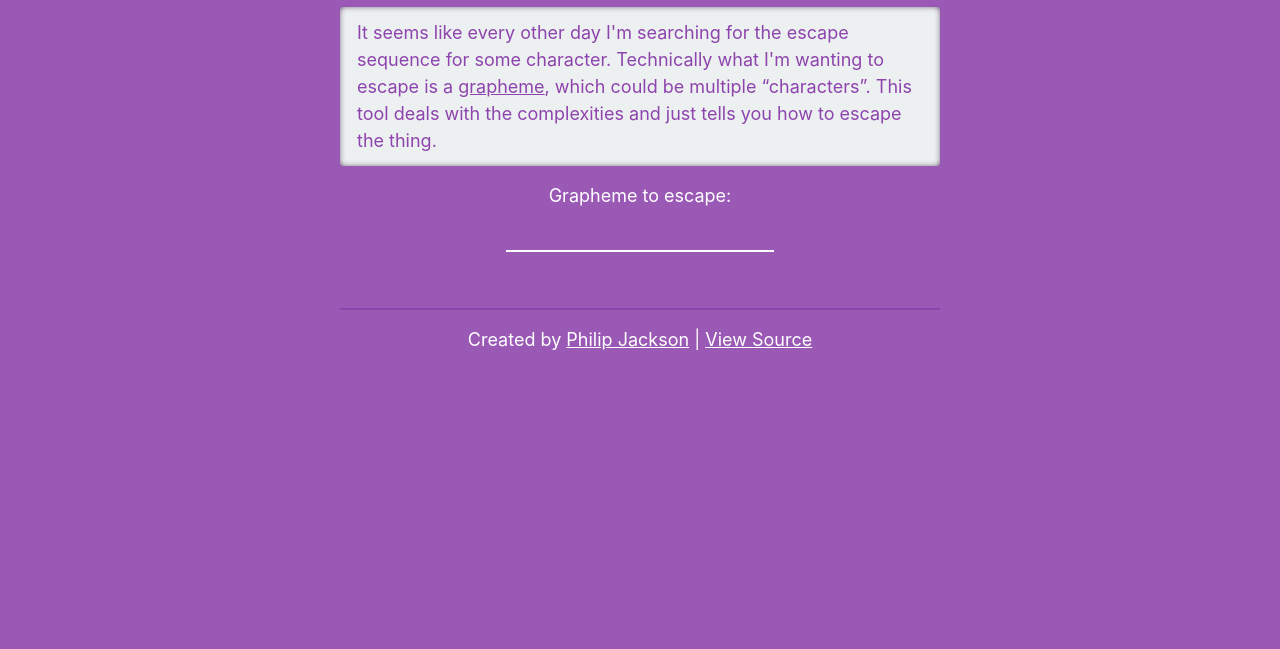
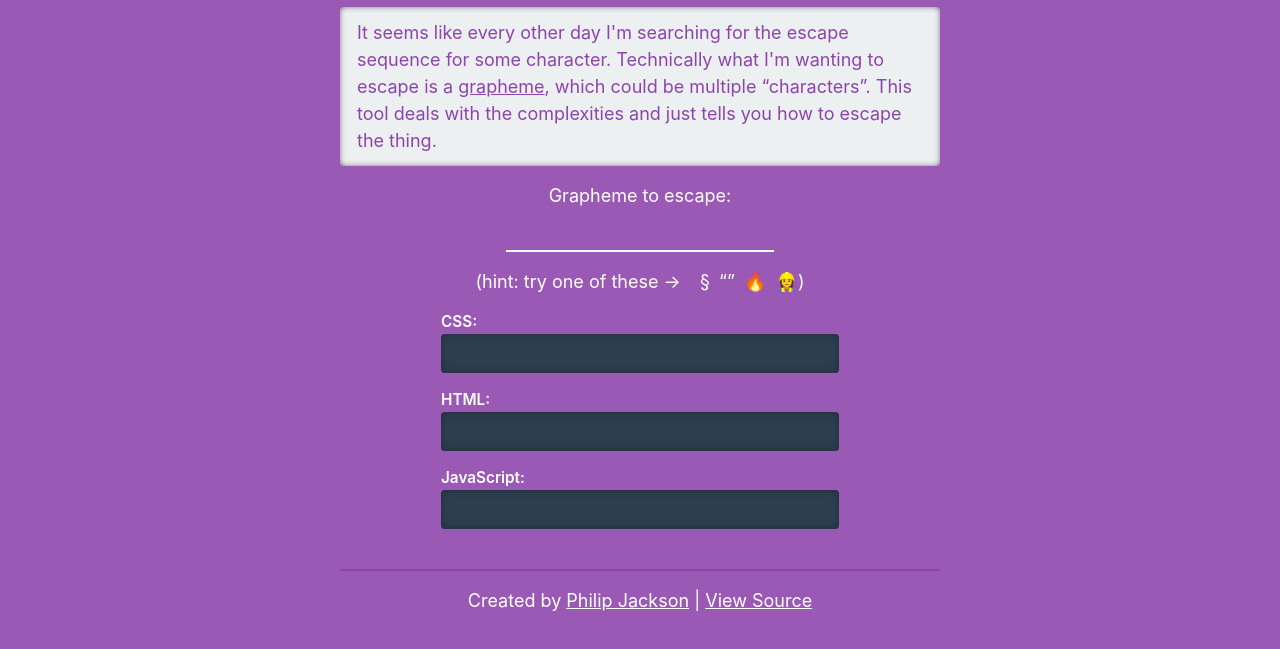
Before and after one commit to p-jackson/how-do-i-escape, a website built with webpack: page how_do_i_escape_web/index.html in a window 1280 px wide. Shown: the part 79-728 px from the top of the page. Built offline with nearby package versions, Linux system fonts and the light colour scheme.

Commit message:
Add some example graphemes
Needed to increase the width of the output since common emojis can be
quite long escape sequences.

Leave the escaped outputs visible when the input is empty so the layout
doesn't jump around.

```diff
--- a/how_do_i_escape_web/index.html
+++ b/how_do_i_escape_web/index.html
@@ -26,22 +26,24 @@
         <label for="grapheme-input">Grapheme to escape:</label>
         <input id="grapheme-input" />
       </form>
-      <div
-        id="escapedOutputContainer"
-        class="escapedOutputContainer"
-        style="display: none"
-      >
+      <div class="hints">
+        (hint: try one of these &rarr; <button class="hints-button">&sect;</button>
+        <button class="hints-button">&ldquo;&rdquo;</button>
+        <button class="hints-button">&#x1F525;</button>
+        <button class="hints-button">&#x1F477;&zwj;&female;&#xFE0F;</button>)
+      </div>
+      <div id="escapedOutputContainer" class="escapedOutputContainer">
         <div class="escapedOutput">
           <div class="escapedOutput-label">CSS:</div>
-          <pre class="escapedOutput-output" id="css-output"></pre>
+          <pre class="escapedOutput-output" id="css-output">&#8203;</pre>
         </div>
         <div class="escapedOutput">
           <div class="escapedOutput-label">HTML:</div>
-          <pre class="escapedOutput-output" id="html-output"></pre>
+          <pre class="escapedOutput-output" id="html-output">&#8203;</pre>
         </div>
         <div class="escapedOutput">
           <div class="escapedOutput-label">JavaScript:</div>
-          <pre class="escapedOutput-output" id="js-output"></pre>
+          <pre class="escapedOutput-output" id="js-output">&#8203;</pre>
         </div>
       </div>
     </main>
--- a/how_do_i_escape_web/src/index.js
+++ b/how_do_i_escape_web/src/index.js
@@ -22,20 +22,22 @@ if (!htmlOutput) throw new Error("expected html output element");
 const jsOutput = document.getElementById("js-output");
 if (!jsOutput) throw new Error("expected js output element");
 
+const hintButtons = Array.from(document.querySelectorAll(".hints-button"));
+
 import("../crate/pkg").then(crate => {
   crate.init();
 
   const updateOutputs = () => {
-    if (!input.value) {
-      escapedOutputs.style.display = "none";
-      return;
+    if (input.value) {
+      cssOutput.textContent = crate.escape_css(input.value);
+      htmlOutput.textContent = crate.escape_html(input.value);
+      jsOutput.textContent = crate.escape_js(input.value);
+    } else {
+      // Insert zero-width spaces so nothing appears in box
+      cssOutput.textContent = "\u200b";
+      htmlOutput.textContent = "\u200b";
+      jsOutput.textContent = "\u200b";
     }
-
-    cssOutput.textContent = crate.escape_css(input.value);
-    htmlOutput.textContent = crate.escape_html(input.value);
-    jsOutput.textContent = crate.escape_js(input.value);
-
-    escapedOutputs.style.display = "block";
   };
 
   input.addEventListener("input", updateOutputs);
@@ -45,5 +47,12 @@ import("../crate/pkg").then(crate => {
     updateOutputs();
   });
 
+  hintButtons.forEach(button => {
+    button.addEventListener("click", () => {
+      input.value = button.textContent;
+      updateOutputs();
+    });
+  });
+
   updateOutputs();
 });
--- a/how_do_i_escape_web/src/style.css
+++ b/how_do_i_escape_web/src/style.css
@@ -77,7 +77,7 @@ body {
 }
 
 .escapedOutputContainer {
-  max-width: 300px;
+  max-width: 430px;
   width: 100%;
 }
 
@@ -98,6 +98,7 @@ body {
   border-radius: 4px;
   padding: 6px 11px;
   box-shadow: inset 0 0 10px -2px #1b2631;
+  overflow: scroll;
 }
 
 .footer {
@@ -107,3 +108,22 @@ body {
   text-align: center;
   padding: 16px;
 }
+
+.hints-button {
+  border: none;
+  background: none;
+  font-size: inherit;
+  font-family: inherit;
+  color: inherit;
+  cursor: pointer;
+  margin-left: 4px;
+}
+
+.hints-button:first-of-type {
+  margin-left: 14px;
+}
+
+.hints-button:focus {
+  outline: currentColor dashed 2px;
+  outline-offset: 1px;
+}
```
